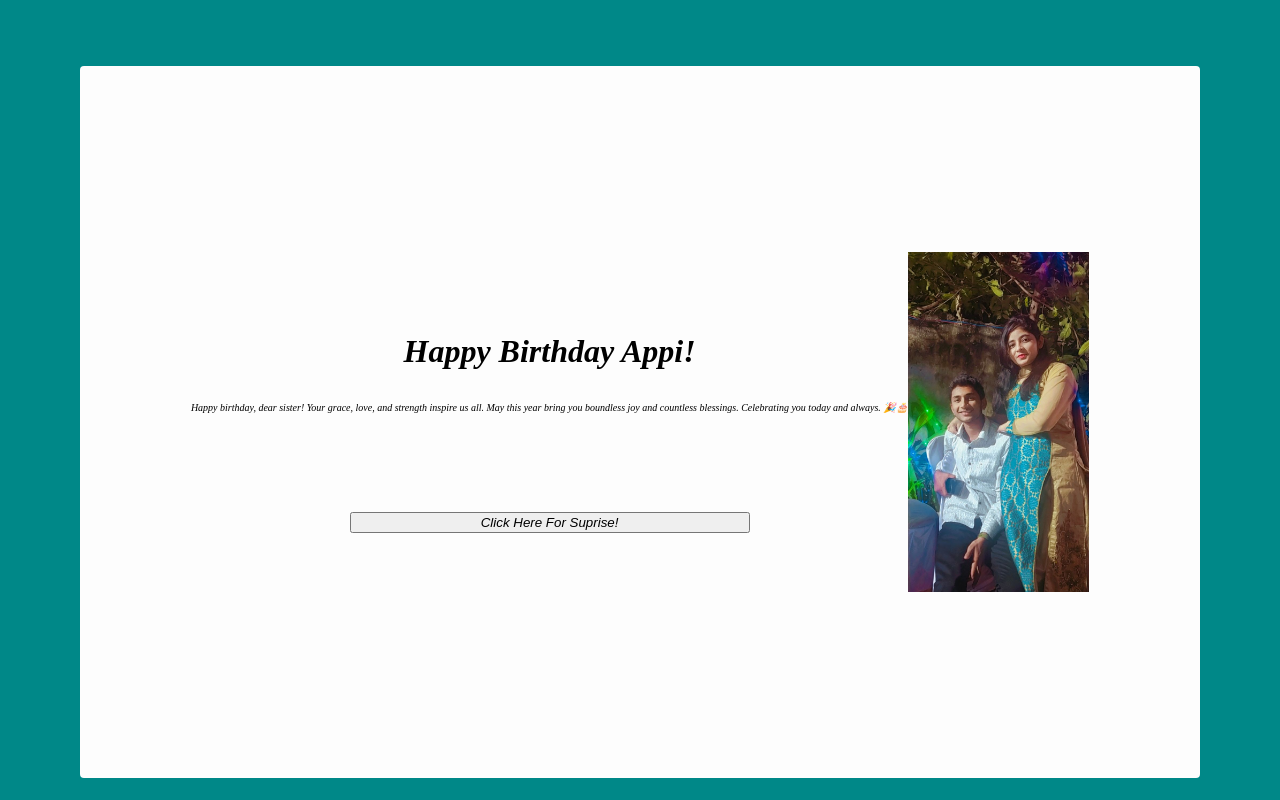
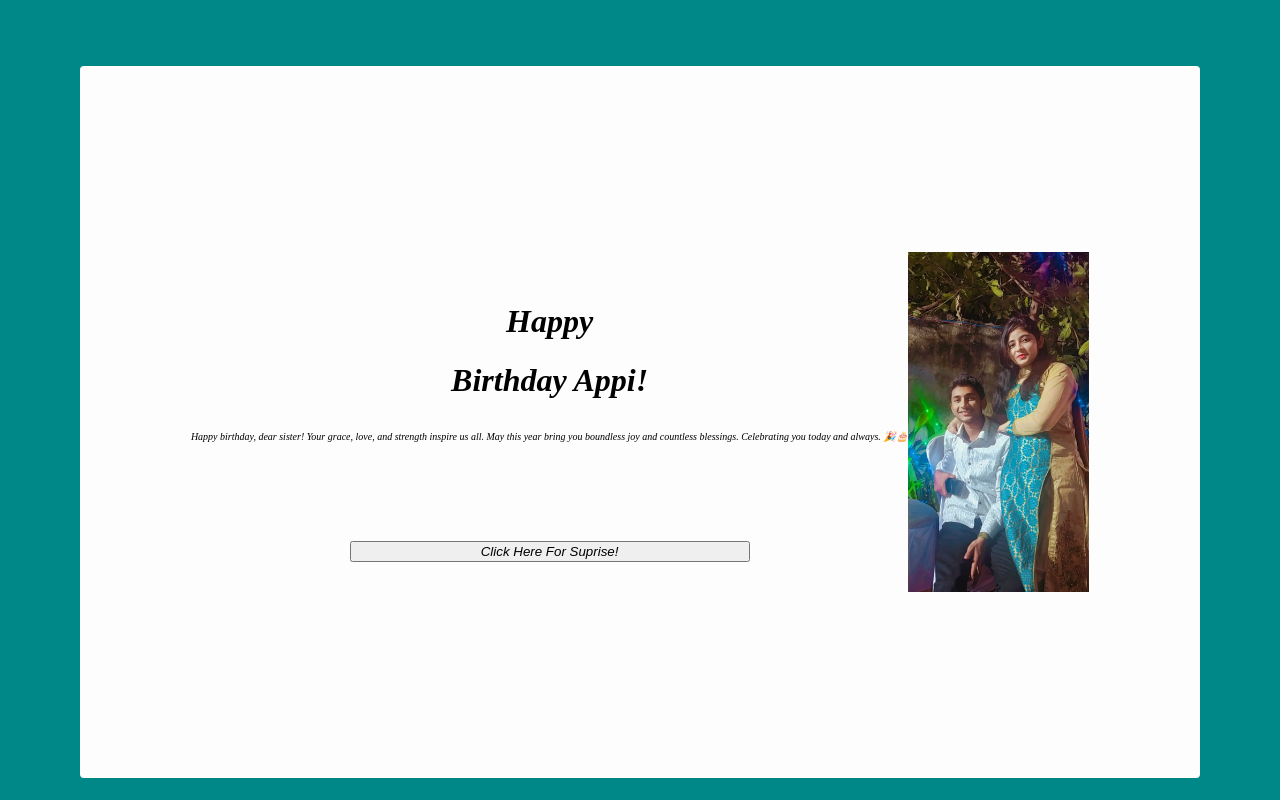
Before and after one commit to mamoon124/BIRTHDAY, a plain HTML site: page index.html in a window 1280 px wide. Drawn offline with Linux system fonts and the light colour scheme.

Commit message:
Update index.html

```diff
--- a/index.html
+++ b/index.html
@@ -11,7 +11,7 @@
     <div class="card">
         <img src="./birthday.jpg"  alt="birthday" class="birthday">
         <div class="text">
-            <h1>Happy Birthday Appi!</h1>
+            <h1>Happy</h1> <h1> Birthday Appi!</h1>
             <div class="space"></div>
             <p class="para">Happy birthday, dear sister! Your grace, love, and strength inspire us all. May this year bring you boundless joy and countless blessings. Celebrating you today and always. 🎉🎂
 
```
